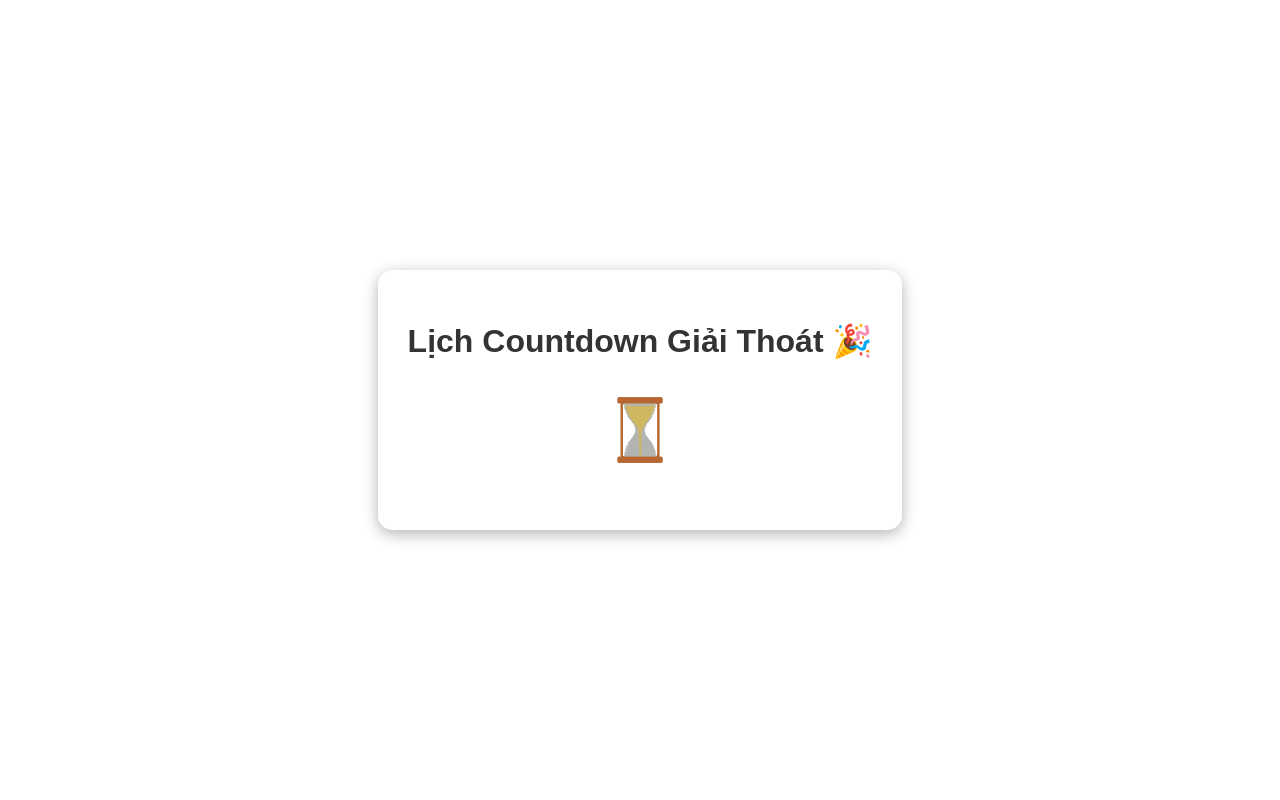
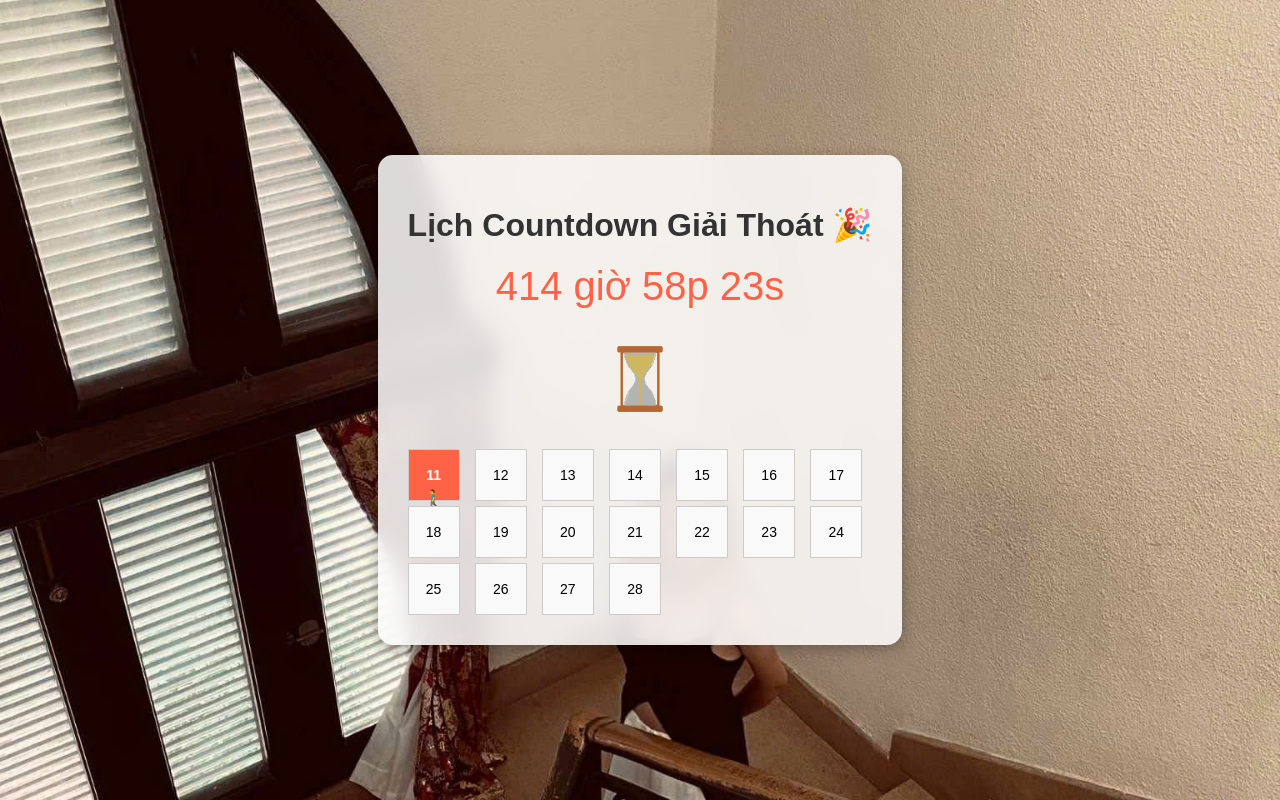
Before and after one commit to thanhbao922/countdown-app, a plain HTML site: page index.html in a window 1280 px wide. Drawn offline with Linux system fonts and the light colour scheme.

Commit message:
Update index.html
chỉnh sửa

```diff
--- a/index.html
+++ b/index.html
@@ -114,25 +114,27 @@
             return hour >= workStartHour && (hour < workEndHour || (hour === workEndHour && minute <= workEndMinute));
         }
 
-        function getRemainingWorkHours() {
-            let now = new Date();
-            let totalMinutes = 0;
-            let currentTime = new Date(now);
+        function createCalendar() {
+            const calendar = document.getElementById("calendar");
+            calendar.innerHTML = ""; // Reset nội dung trước khi thêm mới
+            let currentDate = new Date();
 
-            while (currentTime < lastWorkingDay) {
-                if (!isWeekend(currentTime)) {
-                    if (currentTime.getHours() >= workStartHour && currentTime.getHours() < workEndHour) {
-                        totalMinutes += (workEndHour - currentTime.getHours()) * 60 - currentTime.getMinutes();
-                    }
+            while (currentDate <= lastWorkingDay) {
+                let dayElement = document.createElement("div");
+                dayElement.classList.add("day");
+                dayElement.textContent = currentDate.getDate();
+
+                if (currentDate.toDateString() === today.toDateString()) {
+                    dayElement.classList.add("current-day");
+                    let character = document.createElement("div");
+                    character.classList.add("moving-character");
+                    character.textContent = "🚶‍♂️";
+                    dayElement.appendChild(character);
                 }
-                currentTime.setDate(currentTime.getDate() + 1);
-                currentTime.setHours(workStartHour, 0, 0, 0);
+
+                calendar.appendChild(dayElement);
+                currentDate.setDate(currentDate.getDate() + 1);
             }
-
-            return {
-                hours: Math.floor(totalMinutes / 60),
-                minutes: totalMinutes % 60
-            };
         }
 
         function updateCountdown() {
@@ -150,8 +152,10 @@
                 return;
             }
 
-            const { hours, minutes } = getRemainingWorkHours();
-            const seconds = 59 - now.getSeconds();
+            const remainingTime = lastWorkingDay - now;
+            const hours = Math.floor(remainingTime / (1000 * 60 * 60));
+            const minutes = Math.floor((remainingTime % (1000 * 60 * 60)) / (1000 * 60));
+            const seconds = Math.floor((remainingTime % (1000 * 60)) / 1000);
 
             countdownElement.style.display = "block";
             hourglass.style.display = "block";
```
